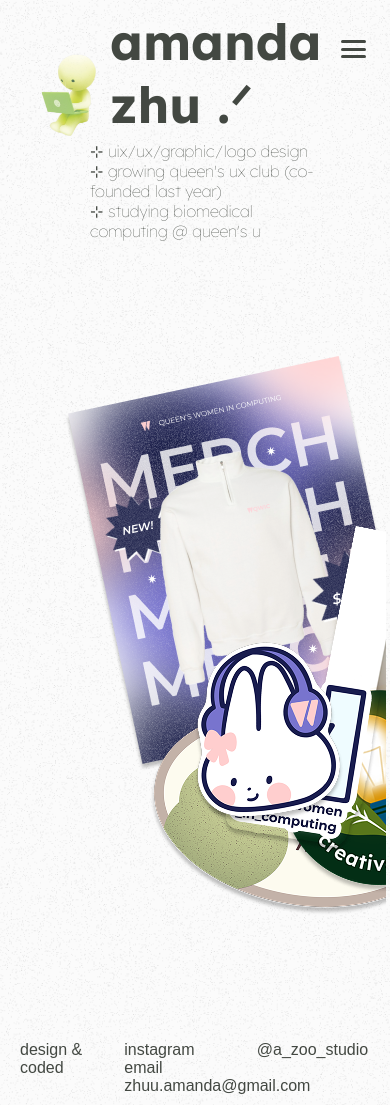
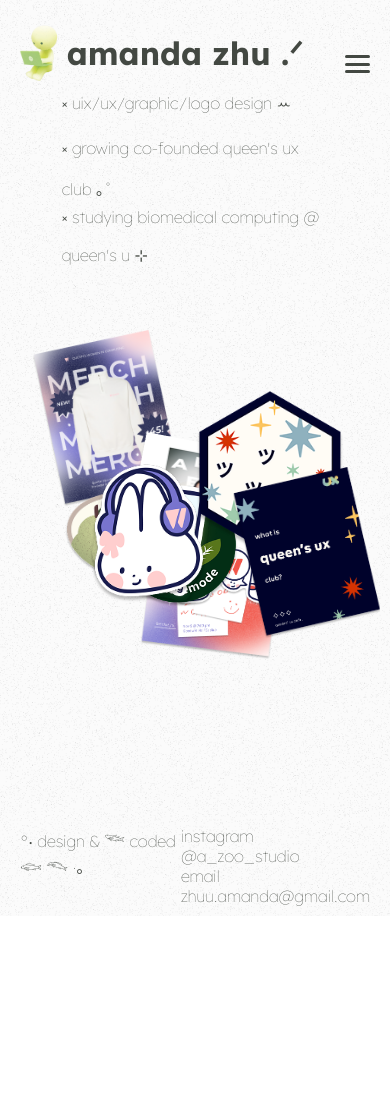
Before and after one commit to jamsnhoney/gallerywebsite, a React (Create React App) app in the folder amandas-gallery/: page / in a window 390 px wide. After the commit the page ends 916 px from the top, so only its background shows below. Built offline with nearby package versions, Linux system fonts and the light colour scheme.

Commit message:
stickerZ

```diff
--- a/amandas-gallery/src/pages/Bottom.js
+++ b/amandas-gallery/src/pages/Bottom.js
@@ -6,7 +6,7 @@ function Bottom() {
     <div className="bottom">
 
     <div className="bottom-left">
-        <p> design & coded </p>
+        <p> °‧ design & 𓆝 coded 𓆟 𓆞 ·｡ </p>
     </div>
 
     <div className="bottom-right">
--- a/amandas-gallery/src/pages/Hero.js
+++ b/amandas-gallery/src/pages/Hero.js
@@ -1,6 +1,4 @@
-// import React from 'react';
-// import '../pretty/Hero.css';
-
+import React, { useState, useRef, useEffect } from "react";
 import img1 from '../assets/1-qwicmerch.png';
 import img2 from '../assets/2-resumeworkshop.png';
 import img3 from '../assets/3-abighead.png';
@@ -11,29 +9,42 @@ import img7 from '../assets/7-qwicfolders.png';
 import img8 from '../assets/8-qwicbunny.png';
 import img9 from '../assets/qux-sticker.png';
 import img10 from '../assets/qux-whatis.png';
-
-import React, { useState, useRef } from "react";
-// import "./StickerBoard.css";
 import '../pretty/Hero.css';
 
 const stickers = [
-  { id: 1, src: img1, top: 50, left: 60 },
-  { id: 2, src: img2, top: 140, left: 350 },
-  { id: 3, src: img3, top: 220, left: 300 },
-  { id: 4, src: img4, top: 500, left: 400 },
-  { id: 5, src: img5, top: 380, left: 130 },
-  { id: 6, src: img6, top: 360, left: 250 },
-  { id: 7, src: img7, top: 340, left: 180 },
-  { id: 8, src: img8, top: 320, left: 160 },
-  { id: 9, src: img9, top: 200, left: 500 },
-  { id: 10, src: img10, top: 350, left: 600 },
+  { id: 1, src: img1, top: 0.08, left: 0.06 },
+  { id: 2, src: img2, top: 0.38, left: 0.35 },
+  { id: 3, src: img3, top: 0.28, left: 0.30 },
+  { id: 4, src: img4, top: 0.5, left: 0.4 },
+  { id: 5, src: img5, top: 0.38, left: 0.13 },
+  { id: 6, src: img6, top: 0.36, left: 0.25 },
+  { id: 7, src: img7, top: 0.34, left: 0.18 },
+  { id: 8, src: img8, top: 0.32, left: 0.16 },
+  { id: 9, src: img9, top: 0.2, left: 0.5 },
+  { id: 10, src: img10, top: 0.35, left: 0.6 },
 ];
 
 export default function StickerBoard() {
   const [positions, setPositions] = useState(stickers);
   const [active, setActive] = useState(null);
   const [topZ, setTopZ] = useState(stickers.length);
+  const [boardSize, setBoardSize] = useState({ width: 0, height: 0 });
   const boardRef = useRef(null);
+
+  // update board size on mount and on window resize
+  useEffect(() => {
+    const updateSize = () => {
+      if (boardRef.current) {
+        setBoardSize({
+          width: boardRef.current.clientWidth,
+          height: boardRef.current.clientHeight,
+        });
+      }
+    };
+    updateSize();
+    window.addEventListener("resize", updateSize);
+    return () => window.removeEventListener("resize", updateSize);
+  }, []);
 
   const getEventPosition = (e) => {
     if (e.touches) {
@@ -44,9 +55,7 @@ export default function StickerBoard() {
 
   const bringToFront = (id) => {
     setPositions((prev) =>
-      prev.map((s) =>
-        s.id === id ? { ...s, z: topZ + 1 } : s
-      )
+      prev.map((s) => (s.id === id ? { ...s, z: topZ + 1 } : s))
     );
     setTopZ((prev) => prev + 1);
   };
@@ -59,11 +68,10 @@ export default function StickerBoard() {
   const handleEnd = () => setActive(null);
 
   const handleMove = (e) => {
-    if (active === null) return;
+    if (active === null || !boardRef.current) return;
 
-    const board = boardRef.current;
-    const boardRect = board.getBoundingClientRect();
     const { x, y } = getEventPosition(e);
+    const boardRect = boardRef.current.getBoundingClientRect();
 
     setPositions((prev) =>
       prev.map((sticker) => {
@@ -73,14 +81,14 @@ export default function StickerBoard() {
           const halfW = imgRect.width / 2;
           const halfH = imgRect.height / 2;
 
-          let newLeft = x - boardRect.left - halfW;
-          let newTop = y - boardRect.top - halfH;
+          let newLeft = (x - boardRect.left - halfW) / boardRect.width;
+          let newTop = (y - boardRect.top - halfH) / boardRect.height;
 
-          // stay inside bounds
-          newLeft = Math.max(0, Math.min(newLeft, boardRect.width - imgRect.width));
-          newTop = Math.max(0, Math.min(newTop, boardRect.height - imgRect.height));
+          // clamp between 0 and 1
+          newLeft = Math.max(0, Math.min(newLeft, 1));
+          newTop = Math.max(0, Math.min(newTop, 1));
 
-          return { ...sticker, left: newLeft, top: newTop };
+          return { ...sticker, top: newTop, left: newLeft };
         }
         return sticker;
       })
@@ -93,6 +101,7 @@ export default function StickerBoard() {
       className="sticker-board"
       onMouseMove={handleMove}
       onMouseUp={handleEnd}
+      onMouseLeave={handleEnd}
       onTouchMove={handleMove}
       onTouchEnd={handleEnd}
     >
@@ -104,8 +113,8 @@ export default function StickerBoard() {
           alt="sticker"
           className="sticker"
           style={{
-            top: sticker.top,
-            left: sticker.left,
+            top: `${sticker.top * boardSize.height}px`,
+            left: `${sticker.left * boardSize.width}px`,
             zIndex: sticker.z,
           }}
           onMouseDown={() => handleStart(sticker.id)}
@@ -115,24 +124,3 @@ export default function StickerBoard() {
     </div>
   );
 }
-
-
-// function Hero() {
-//   return (
-//     <div className="hero">
-//       <div className="hero-gallery">
-//         <img src={img1} alt="qwicmerch" className="hero-image" />
-//         <img src={img2} alt="resumeworkshop" className="hero-image" />
-//         <img src={img3} alt="abighead" className="hero-image" />
-//         <img src={img4} alt="coffeechat" className="hero-image" />
-//         <img src={img5} alt="laylow" className="hero-image" />
-//         <img src={img6} alt="creativemode" className="hero-image" />
-//         <img src={img7} alt="qwicfolders" className="hero-image" />
-//         <img src={img8} alt="qwicbunny" className="hero-image" />
-//       </div>
-//     </div>
-
-//   );
-// }
-
-// export default Hero;
--- a/amandas-gallery/src/pages/Top.js
+++ b/amandas-gallery/src/pages/Top.js
@@ -13,9 +13,9 @@ function Top() {
           <h1>amanda zhu .ᐟ</h1>
         </div>
         <div className="bullets">
-          <p>⊹ uix/ux/graphic/logo design</p>
-          <p>⊹ growing queen's ux club (co-founded last year)</p>
-          <p>⊹ studying biomedical computing @ queen's u</p>
+          <p>༝ uix/ux/graphic/logo design ꕀ</p>
+          <p>༝ growing co-founded queen's ux club ｡˚ </p>
+          <p>༝ studying biomedical computing @ queen's u ⊹</p>
         </div>
       </div>
 
--- a/amandas-gallery/src/pretty/Bottom.css
+++ b/amandas-gallery/src/pretty/Bottom.css
@@ -6,15 +6,24 @@
     padding: 10px 20px;
 }
 
-.bottom p {
-    font-family: 'neue-haas-grotesk-display-pro', sans-serif;
+.bottom-right p {
     margin: 0;
     font-size: 16px;
     color: #434842;
-    font-weight: 300;
+    font-weight: 150;
     cursor: pointer;
     transition: color 0.3s ease;
 }
+
+.bottom-left p {
+    margin: 0;
+    font-size: 16px;
+    color: #434842;
+    font-weight: 150;
+    cursor: pointer;
+    transition: color 0.3s ease;
+}
+
 .bottom p:hover {
     color: #9cba7c;
 }
--- a/amandas-gallery/src/pretty/Hero.css
+++ b/amandas-gallery/src/pretty/Hero.css
@@ -1,33 +1,8 @@
-/* .hero-gallery {
-    display: flex;
-    justify-content: center;
-    align-items: center;
-    gap: 10px;
-    padding-top: 50px;
-    padding-bottom: 50px;
-    flex-wrap: wrap;
-}
-
-.hero-gallery img {
-    flex: 0 0 auto;
-    width: auto;
-    height: auto;
-    object-fit: contain;
-    max-width: 100%;
-    display: block;
-    transition: transform 0.25s cubic-bezier(.34,1.56,.64,1);
-}
-
-.hero-gallery img:hover {
-    cursor: pointer;
-    transform: translateY(-10px);
-} */
-
 .sticker-board {
   position: relative;
-  width: 98vw;
+  width: 90vw;
   height: 80vh;
-  margin: 50px auto;
+  margin: 20px auto;
   overflow: hidden;
 }
 
@@ -53,3 +28,15 @@ transform: translateY(-10px);
 .sticker.active {
   transform: translateY(-5px);
 }
+
+
+@media (max-width: 767px) {
+  .sticker-board {
+    width: 95vw;
+    height: 60vh;
+  }
+
+  .sticker {
+    max-width: 150px;
+  }
+}
--- a/amandas-gallery/src/pretty/Top.css
+++ b/amandas-gallery/src/pretty/Top.css
@@ -3,14 +3,14 @@
   flex-direction: row;
   justify-content: space-between;
   align-items: flex-start;
-  padding: 10px 20px;
+  padding-top: 3vh;
+  padding-left: 3vw;
 }
 
 .title {
     display: flex;
     align-items: flex-end;
-    flex-direction: row;  /* side by side */
-    margin-left: 20px; /* small left margin if you want spacing */
+    flex-direction: row;
 }
 
 .title img {
@@ -30,7 +30,7 @@
     color: #434842;
     margin: 5px;
     text-align: left;
-    margin-left: 70px;
+    margin-left: 50px;
 }
 
 
@@ -47,7 +47,7 @@
   margin: 0;               /* remove default paragraph spacing */
   font-size: 16px;
   color: #434842;
-  font-weight: 300;
+  font-weight: 150;
   cursor: pointer;         /* makes it feel clickable */
   transition: color 0.3s ease;
 }
@@ -97,6 +97,25 @@
 }
 
 @media (max-width: 767px) {
+
+    .title {
+    display: flex;
+    flex-direction: row;     /* stay side by side */
+    align-items: center;     /* vertically aligned */
+    flex-wrap: nowrap;       /* prevent wrapping onto two lines */
+  }
+
+  .title img {
+    width: 55px;             /* slightly smaller on mobile */
+    height: auto;
+    padding-left: 2vw;
+  }
+
+  .title h1 {
+    font-size: 32px;         /* resize text for smaller screens */
+    white-space: nowrap;     /* keeps the name on one line */
+  }
+
   .navbar {
     position: relative;
   }
```
